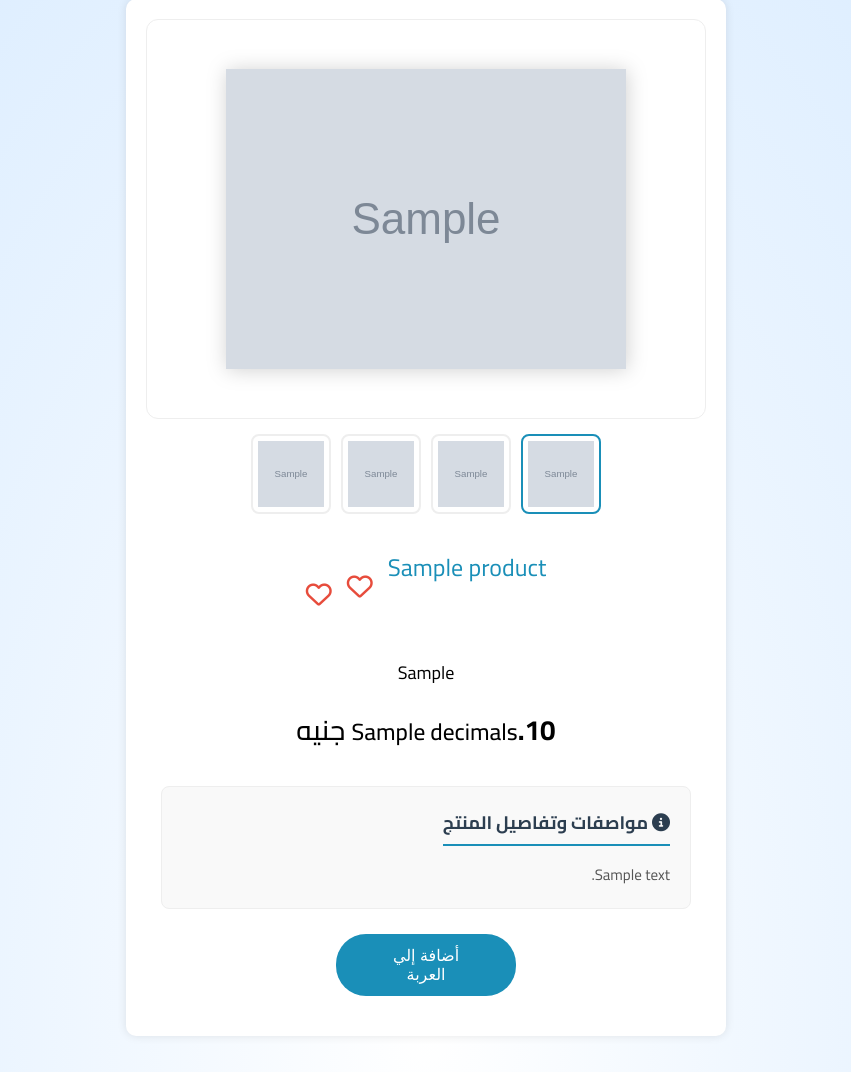
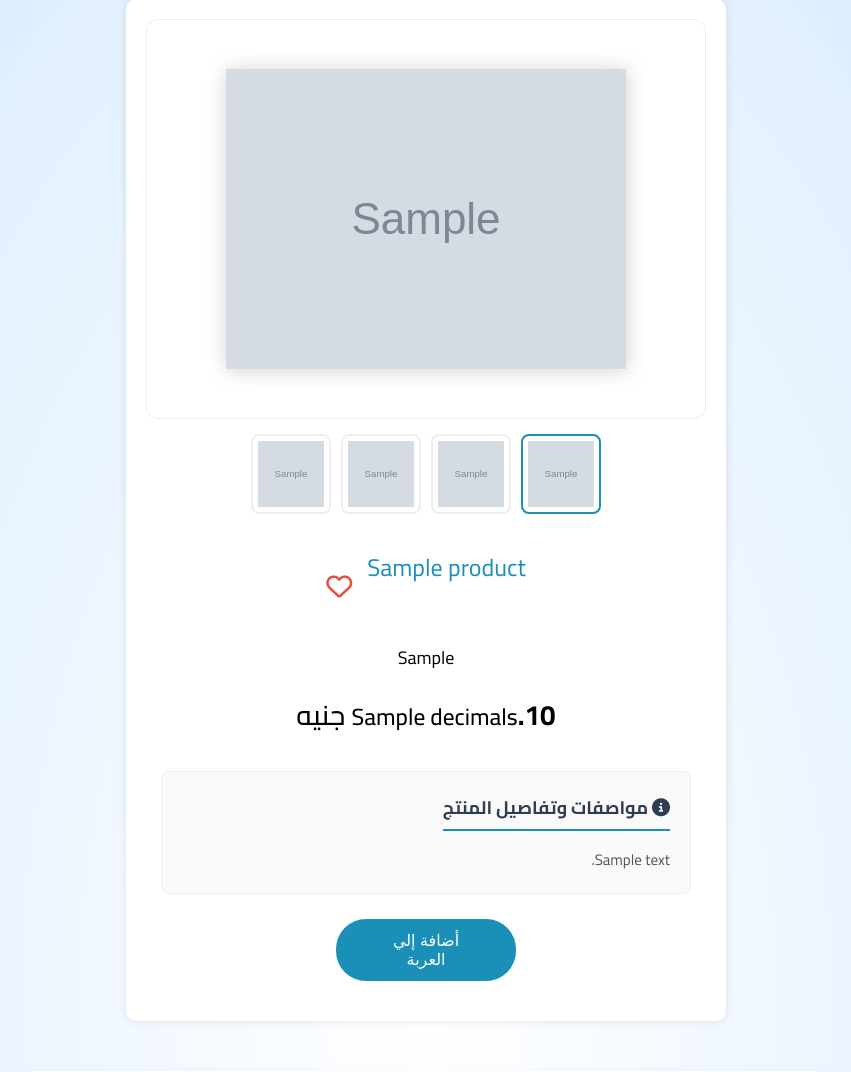
Before and after one commit to Mora111111/My-Store, a PHP site: template app/Views/pages/product_details.php in a window 1280 px wide. Shown: the part 151-1223 px from the top of the page, without its empty margins (214-1065 px from the left). Run offline with PHP 8.4, Linux system fonts and the light colour scheme; the template is opened without the code that fills it: most values are stand-ins (such as "Sample title", 1, 10 or a date in 2020); grey boxes marked "Sample" are stand-in pictures; data that the repository does not hold is empty.

```diff
--- a/app/Views/pages/product_details.php
+++ b/app/Views/pages/product_details.php
@@ -29,11 +29,9 @@
      </div>
       <div class="card_details" style="text-align: center; margin-top: 20px;">
         <div style="display: flex; justify-content: center; align-items: center; gap: 15px; margin-bottom: 15px;">
-<div style="display: flex; justify-content: center; align-items: center; gap: 15px; margin-bottom: 15px;">
-    <h2 class="product_details_title card_title" style="font-size: 24px; color: var(--main-color); margin: 0;"><?php echo htmlspecialchars($product['title']); ?></h2>
-    <i class="fa-regular fa-heart favorite-btn" onclick="addToFavorite(<?php echo $product['id']; ?>)" style="font-size: 26px; color: #e74c3c; cursor: pointer; transition: 0.3s;" onmouseover="this.classList.replace('fa-regular', 'fa-solid')" onmouseout="this.classList.replace('fa-solid', 'fa-regular')" title="إضافة للمفضلة"></i>
-</div>    <i class="fa-regular fa-heart favorite-btn" onclick="addToFavorite(<?php echo $product['id']; ?>)" style="font-size: 26px; color: #e74c3c; cursor: pointer; transition: 0.3s;" onmouseover="this.classList.replace('fa-regular', 'fa-solid')" onmouseout="this.classList.replace('fa-solid', 'fa-regular')" title="إضافة للمفضلة"></i>
-</div>
+            <h2 class="product_details_title card_title" style="font-size: 24px; color: var(--main-color); margin: 0;"><?php echo htmlspecialchars($product['title']); ?></h2>
+            <i class="fa-regular fa-heart favorite-btn" onclick="addToFavorite(<?php echo $product['id']; ?>)" style="font-size: 26px; color: #e74c3c; cursor: pointer; transition: 0.3s;" onmouseover="this.classList.replace('fa-regular', 'fa-solid')" onmouseout="this.classList.replace('fa-solid', 'fa-regular')" title="إضافة للمفضلة"></i>
+        </div>
 
         <div class="rating" style="margin-bottom: 15px; font-size: 18px;">
           <?php echo $starsHtml; ?>
```
